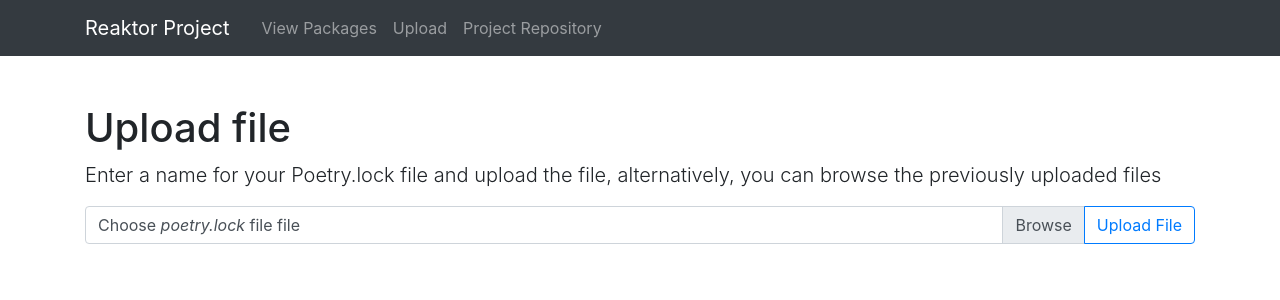
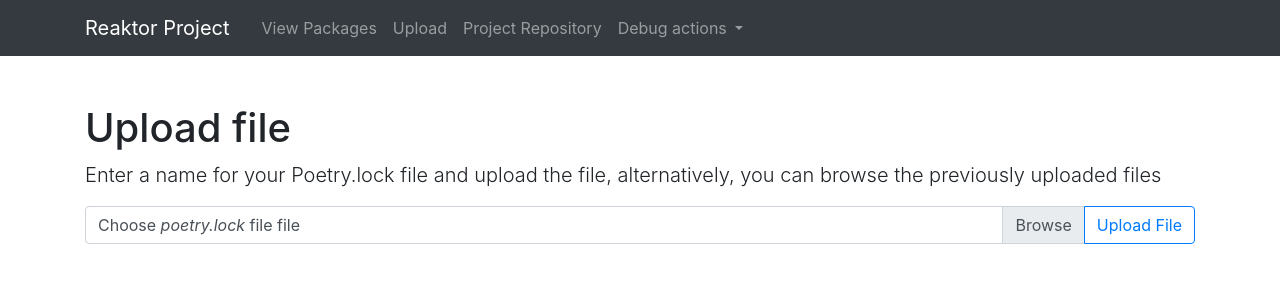
Before and after one commit to EErikas/reaktor_project, a Django app: page /upload/ in a window 1280 px wide. Shown: the top 300 px of the page. Run offline with Django 4.2, Linux system fonts and the light colour scheme.

Commit message:
added support for debug views

```diff
--- a/poetry_parser/views.py
+++ b/poetry_parser/views.py
@@ -1,9 +1,12 @@
 from django.shortcuts import render, redirect, HttpResponse
+from django.contrib import messages
+from django.contrib.auth.decorators import user_passes_test
 from django.http import JsonResponse
-from django.contrib import messages
+from django.conf import settings
 from .parser import PackageParser
 
 
+# Helper functions
 def show_warnings(request, warnings):
     for warning in warnings:
         if warning.get('level') == 'critical':
@@ -14,6 +17,11 @@ def show_warnings(request, warnings):
             messages.success(request, warning.get('description', 'Unknown message'))
 
 
+def is_debug(user):
+    return settings.DEBUG
+
+
+# Application views (Always available)
 def file_upload(request):
     if request.method == 'POST':
 
@@ -69,3 +77,34 @@ def package_page(request, package_name):
         'package': matching_pkgs[0],
         'reverse_dependencies': request.session.get('reverse_dependencies', {}).get(package_name)
     })
+
+
+# Debug views (only available in debug mode)
+'''
+user_passes_test is built in function that is used by django to check if user hsa permission to access the view
+In this application there's no user management implemented, nevertheless this decorator is used as an easy way to
+redirect from the debug url in production mode. Therefore in this case, the 'login_url' is used for simply redirecting
+to a working url
+'''
+
+
+@user_passes_test(is_debug, login_url='package-list')
+def dump_packages(request):
+    return JsonResponse(request.session.get('packages', []), safe=False)
+
+
+@user_passes_test(is_debug, login_url='package-list')
+def dump_installed_packages(request):
+    return JsonResponse(request.session.get('installed', []), safe=False)
+
+
+@user_passes_test(is_debug, login_url='package-list')
+def dump_reverse_dependencies(request):
+    return JsonResponse(request.session.get('reverse_dependencies', {}))
+
+
+@user_passes_test(is_debug, login_url='package-list')
+def clear_session(request):
+    request.session.clear()
+    messages.success(request, 'Session cleared successfully')
+    return redirect('package-list')
--- /dev/null
+++ b/reaktor_project/processors.py
@@ -0,0 +1,5 @@
+from django.conf import settings
+
+
+def debug_context(request):
+    return {'debug': bool(settings.DEBUG)}
--- a/reaktor_project/settings.py
+++ b/reaktor_project/settings.py
@@ -66,6 +66,7 @@ TEMPLATES = [
                 'django.template.context_processors.request',
                 'django.contrib.auth.context_processors.auth',
                 'django.contrib.messages.context_processors.messages',
+                'reaktor_project.processors.debug_context',
             ],
         },
     },
--- a/reaktor_project/urls.py
+++ b/reaktor_project/urls.py
@@ -21,6 +21,10 @@ urlpatterns = [
     path('admin/', admin.site.urls),
     path('', views.package_list, name='package-list'),
     path('upload/', views.file_upload, name='upload'),
-    path('package/<str:package_name>', views.package_page, name='package-page')
-
+    path('package/<str:package_name>', views.package_page, name='package-page'),
+    # Debug views
+    path('debug/pacakge-dump', views.dump_packages, name='package-dump'),
+    path('debug/installed-packages-dump', views.dump_installed_packages, name='installed-packages-dump'),
+    path('debug/reverse-dependencies-dump', views.dump_reverse_dependencies, name='reverse-dependencies-dump'),
+    path('debug/clear-session', views.clear_session, name='clear-session'),
 ]
--- a/templates/base.html
+++ b/templates/base.html
@@ -11,12 +11,29 @@
                     <span class="navbar-toggler-icon"></span>
                 </button>
                 <div class="collapse navbar-collapse" id="navbarToggle">
-                    <div class="navbar-nav mr-auto">
-                        <a class="nav-item nav-link" href="{% url 'package-list' %}">View Packages</a>
-                        <a class="nav-item nav-link" href="{% url 'upload' %}">Upload</a>
-                        <a class="nav-item nav-link" href="https://github.com/EErikas/reaktor_project"
-                           rel="noopener noreferrer" target="_blank">Project Repository</a>
-                    </div>
+                    <ul class="navbar-nav mr-auto">
+                        <li><a class="nav-item nav-link" href="{% url 'package-list' %}">View Packages</a></li>
+                        <li><a class="nav-item nav-link" href="{% url 'upload' %}">Upload</a></li>
+                        <li><a class="nav-item nav-link" href="https://github.com/EErikas/reaktor_project"
+                               rel="noopener noreferrer" target="_blank">Project Repository</a></li>
+                        {% if debug %}
+                            <li class="nav-item dropdown">
+                                <a class="nav-link dropdown-toggle" href="#" id="navbarDropdown" role="button"
+                                   data-toggle="dropdown" aria-haspopup="true" aria-expanded="false">
+                                    Debug actions
+                                </a>
+                                <div class="dropdown-menu" aria-labelledby="navbarDropdown">
+                                    <a class="dropdown-item" href="{% url 'package-dump' %}">Packages</a>
+                                    <a class="dropdown-item" href="{% url 'installed-packages-dump' %}">Installed
+                                        packages</a>
+                                    <a class="dropdown-item" href="{% url 'reverse-dependencies-dump' %}">Reverse
+                                        dependencies</a>
+                                    <div class="dropdown-divider"></div>
+                                    <a class="dropdown-item" href="{% url 'clear-session' %}">Clear session</a>
+                                </div>
+                            </li>
+                        {% endif %}
+                    </ul>
                 </div>
             </div>
         </nav>
```
